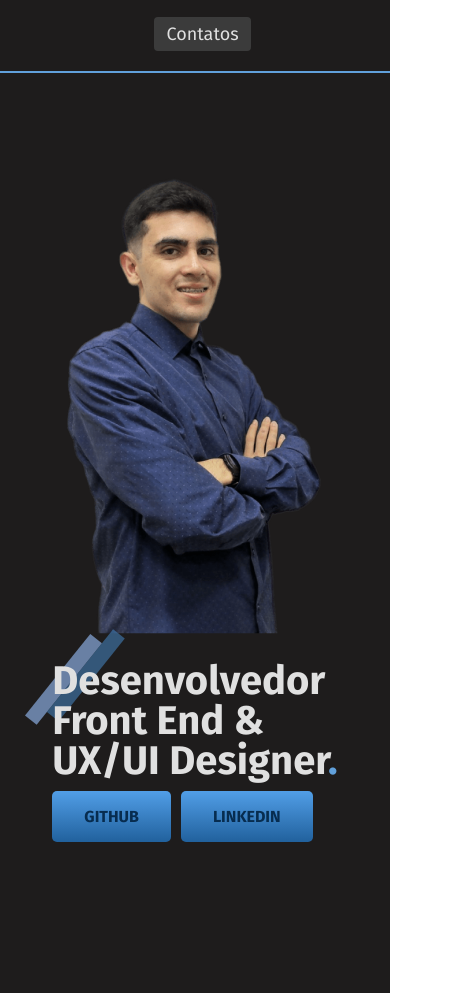
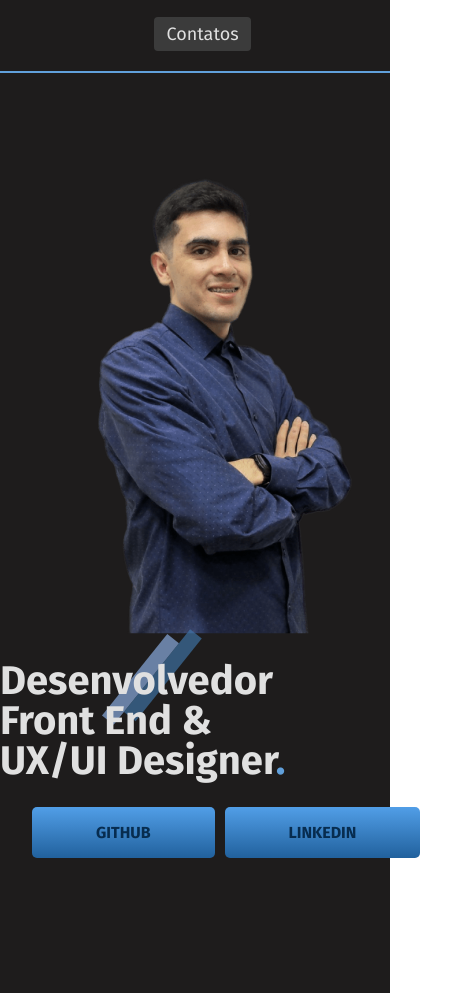
Before and after one commit to Leonardo-Carvalhorocha/pessoal, a plain HTML site: page index.html in a window 390 px wide. Shown: the part 107-1100 px from the top of the page, 452 px wide, since content can reach past the window. Drawn offline with Linux system fonts and the light colour scheme.

Commit message:
ajuste de espaços

```diff
--- a/css/apresentacao.css
+++ b/css/apresentacao.css
@@ -1,5 +1,5 @@
 .article-bg {
-  padding-top: 7.5rem;
+  padding-top: 2.5rem;
   background-color: #1E1C1C;
 }
 
@@ -101,6 +101,9 @@
 }
 
 @media (max-width: 500px) {
+  .article-bg {
+    padding-top: 12.5rem;
+  }
   .apresentacao p {
     font-size: 1rem;
   }
--- a/css/informacao.css
+++ b/css/informacao.css
@@ -3,6 +3,7 @@
   height: 100vh;
   display: grid;
   align-content: center;
+  padding-bottom: 60px;
 }
 
 .main-container {
@@ -35,12 +36,12 @@
 .main-container .foto::before {
   content: "";
   height: 18.75rem;
-  width: 81.25rem;
+  width: 105rem;
   display: inline-block;
   background: #454F5F;
   position: absolute;
   top: 8.43rem;
-  left: -56.25rem;
+  left: -80rem;
   z-index: -1;
   border-radius: 0rem 0.375rem 0.375rem 0rem;
 }
@@ -86,8 +87,6 @@
   }
 }
 
-
-
 @media (max-width: 900px) {
   .main-container h1{
     font-size: 2.5rem;
@@ -98,8 +97,6 @@
     right: 16.87rem;
   }
 }
-
-
 
 @media (max-width: 750px) {
   .main-bg {
@@ -118,9 +115,9 @@
     padding-top: 3rem;
     max-width: 100%;
   }
-  .botao-container li a {
+  .botao-container {
     padding: 1rem 2rem;
-    margin-bottom: 60px;
+    margin-bottom: 100px;
   }
   .main-container h1::before {
     top: 34rem;
```
